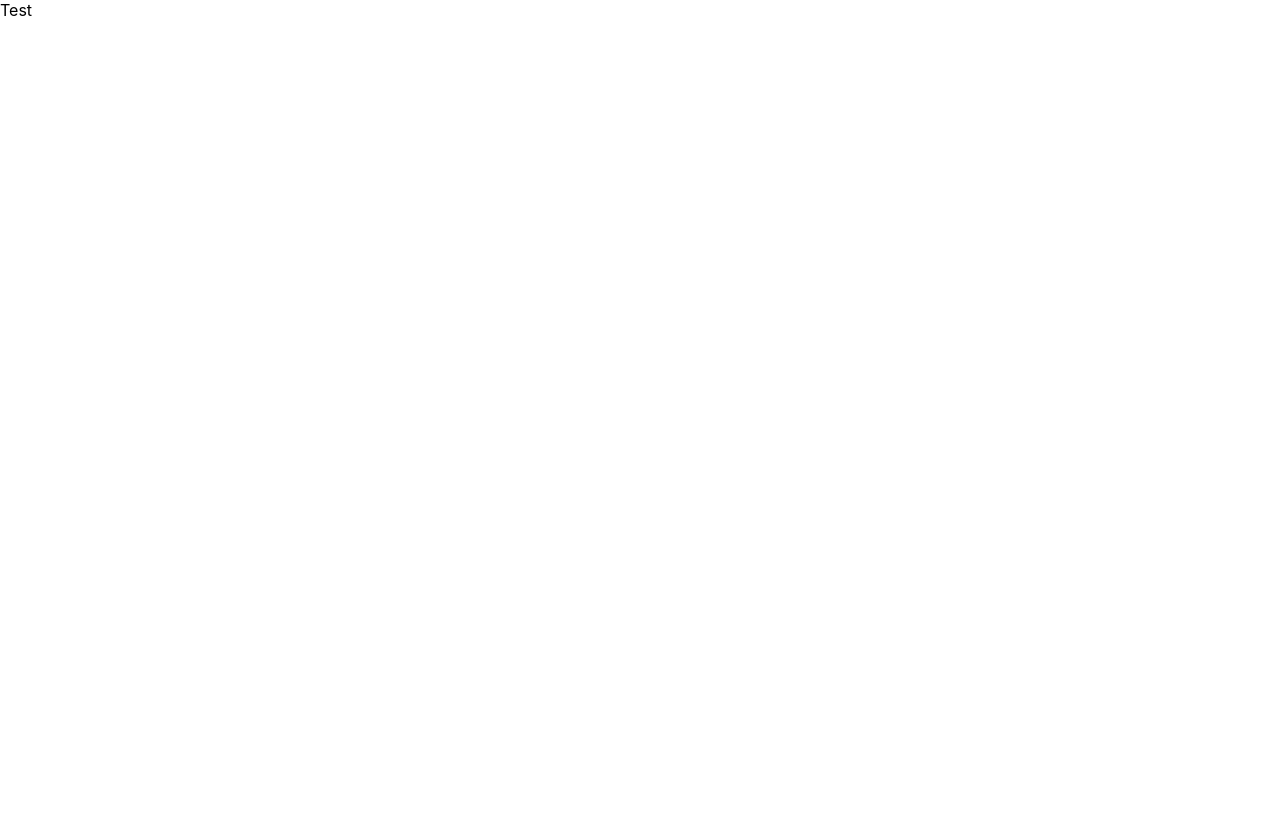
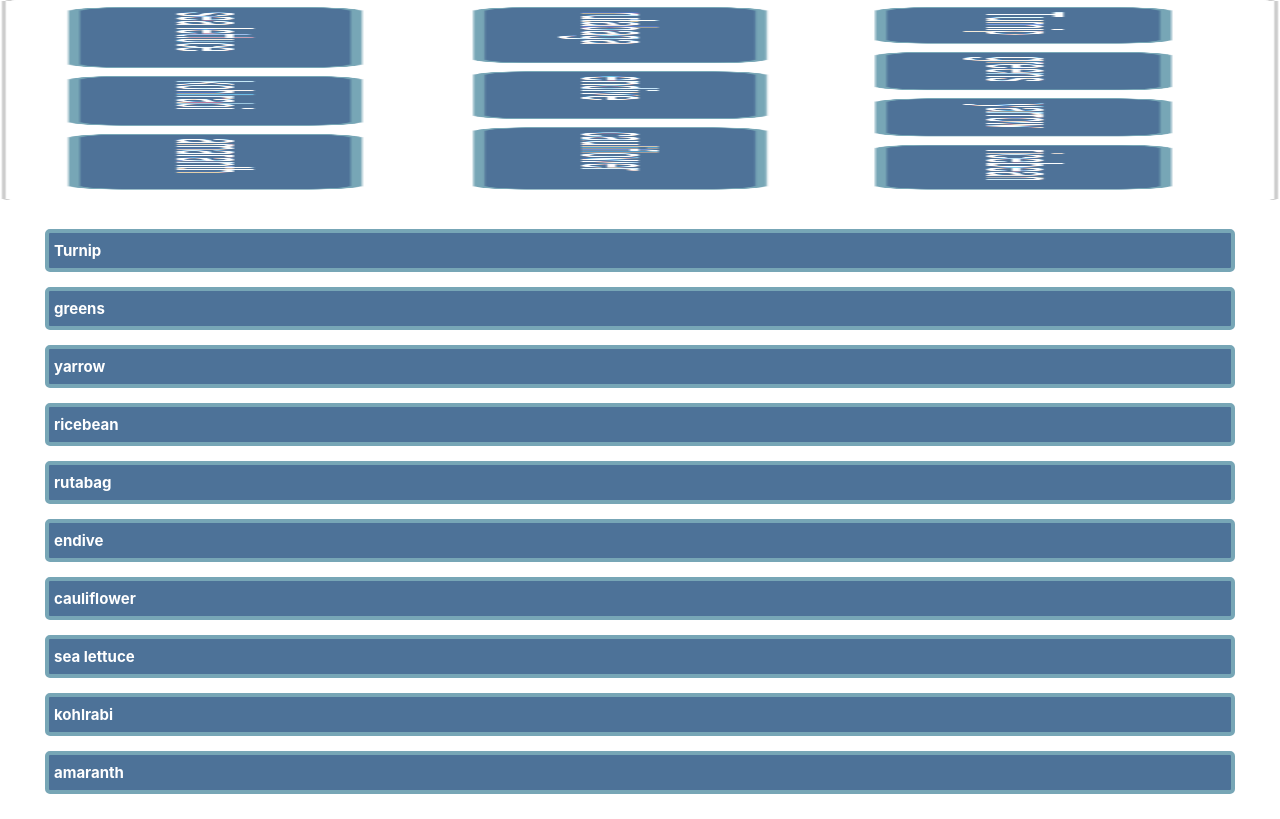
Before and after one commit to amrm0h/Flex-Box, a React (Create React App) app: page / in a window 1280 px wide. Built offline with nearby package versions, Linux system fonts and the light colour scheme.

Commit message:
tags examle code basic

```diff
--- a/src/App.js
+++ b/src/App.js
@@ -1,10 +1,11 @@
 import logo from './logo.svg';
 import './App.css';
+import Rearrenged from './Rearrenge';
 
 function App() {
   return (
     <div className="App">
-      Test
+      <Rearrenged />
     </div>
   );
 }
--- /dev/null
+++ b/src/Rearrenge/index.js
@@ -0,0 +1,32 @@
+import React from 'react';
+import './tagsStyles.scss';
+
+const texts = [
+  'Turnip',
+  'greens',
+  'yarrow',
+  'ricebean',
+  'rutabag',
+  'endive',
+  'cauliflower',
+  'sea lettuce',
+  'kohlrabi',
+  'amaranth'
+]
+
+const Rearrenged = () => {
+  return (
+    <>
+      <img src="images/tags.png" height={200} width="100%" alt="" />
+      <div className='container'>
+        {texts.map(text => (
+          <p className='item'>
+            {text}
+          </p>
+        ))}
+      </div>
+    </>
+  )
+}
+
+export default Rearrenged;
--- /dev/null
+++ b/src/Rearrenge/tagsStyles.scss
@@ -0,0 +1,19 @@
+
+
+.container {
+
+  // main
+  padding: 10px 45px;
+}
+.item {
+
+  // main
+  color: white;
+  background-color: #4d7298;
+  border: 4px solid #77a6b6;
+  border-radius: 5px;
+  padding: 5px;
+  font-size: 15px;
+  font-weight: bold;
+  line-height: 25px;
+}
```
Also changed, not shown: public/images/tags.png (added).
